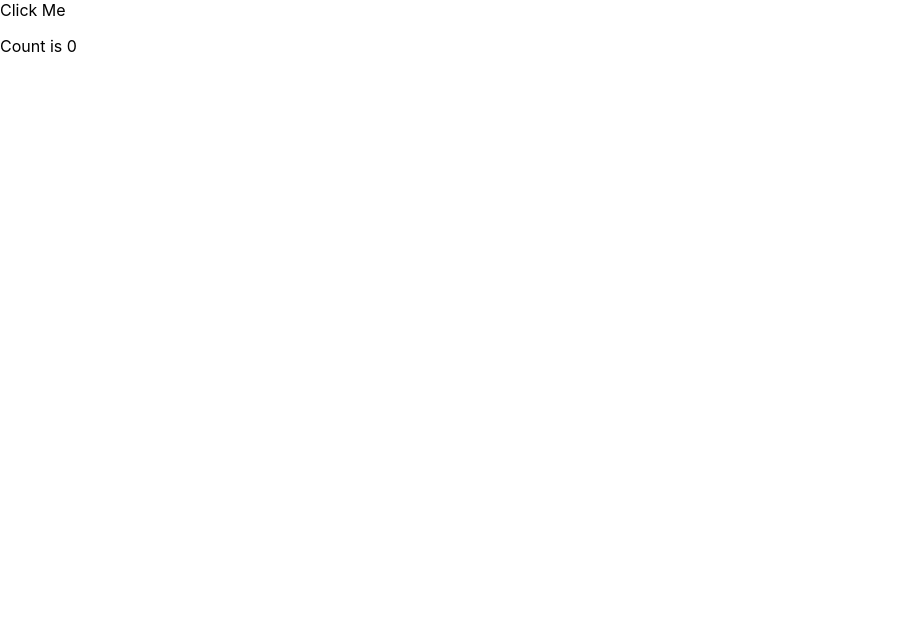
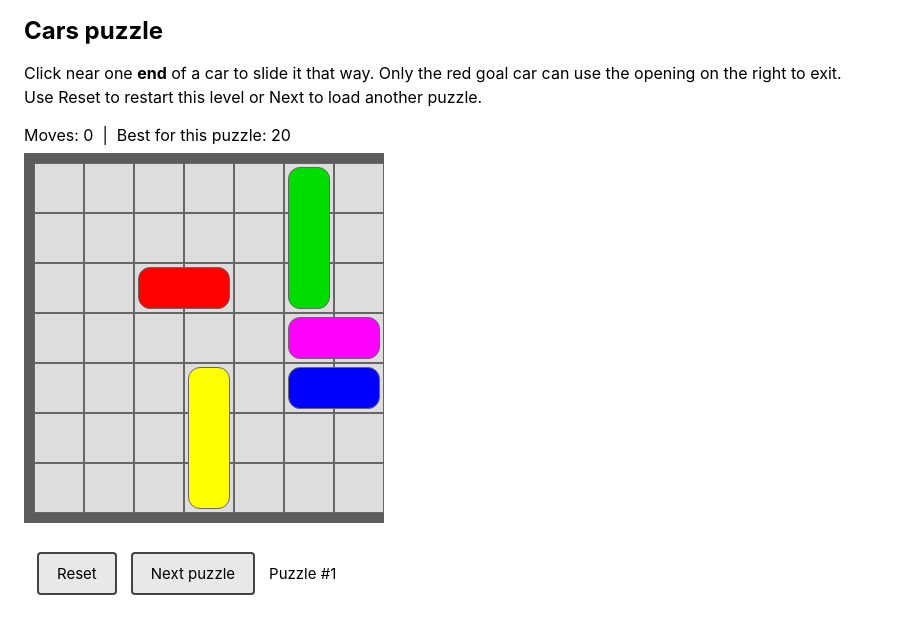
Before and after one commit to AbrahamL46/cars, a React (Create React App) app: page / in a window 1280 px wide. Shown: the top 634 px of the page, without its empty margins (0-903 px from the left). Built offline with nearby package versions, Linux system fonts and the light colour scheme.

Commit message:
Implement playable Cars puzzle with controls, scoring, and win overlay

```diff
--- a/src/App.js
+++ b/src/App.js
@@ -1,29 +1,34 @@
 import React, { Component } from 'react';
 import BoardView from './components/BoardView.jsx';
 
-class App extends Component
-{
-
-  constructor(props)
-  {
+class App extends Component {
+  constructor(props) {
     super(props);
-    this.state = {counter:0};
-    this.bumpCount = this.bumpCount.bind(this);
+    this.state = { counter: 0 };
+    this.onBoardUpdate = this.onBoardUpdate.bind(this);
+    props.cars.setRedrawCallback(this.onBoardUpdate);
   }
 
-  bumpCount()
-  {
-    let next = this.state.counter + 1;
-    this.setState({counter:next});
+  onBoardUpdate(counter) {
+    this.setState({ counter });
   }
 
-  render()
-  {
-    return (<div>
-      <div onClick={this.bumpCount}>Click Me</div>
-      <p> Count is {this.state.counter} </p>
-    </div>);
+  render() {
+    return (
+      <div className="App" style={{ padding: '16px 24px' }}>
+        <h1 style={{ fontSize: '24px', marginTop: 0 }}>Cars puzzle</h1>
+        <p style={{ maxWidth: '52rem', lineHeight: 1.5 }}>
+          Click near one <strong>end</strong> of a car to slide it that way. Only the red goal
+          car can use the opening on the right to exit. Use Reset to restart this level or Next
+          to load another puzzle.
+        </p>
+        <BoardView
+          cars={this.props.cars}
+          counter={this.state.counter}
+        />
+      </div>
+    );
   }
-};
+}
 
 export default App;
--- a/src/components/BoardView.jsx
+++ b/src/components/BoardView.jsx
@@ -1,62 +1,120 @@
 // src/components/BoardView.jsx
-import React, {Component} from 'react';
-import {WID, HGT, GRID, WALL} from '../utils/constants.js';
+import React, { Component } from 'react';
+import { WID, HGT, GRID } from '../utils/constants.js';
 import Square from './Square.jsx';
 import CarView from './CarView.jsx';
+import ButtonView from './ButtonView.jsx';
+import YouWon from './YouWon.jsx';
 
-class BoardView extends Component
-{
-    render()
-    {
-        //Width and height of the board area, then the style
+const WALL_BORDER = 10;
+
+class BoardView extends Component {
+  constructor(props) {
+    super(props);
+    this.handleReset = this.handleReset.bind(this);
+    this.handleNext = this.handleNext.bind(this);
+  }
+
+  handleReset() {
+    this.props.cars.resetPuzzle();
+  }
+
+  handleNext() {
+    this.props.cars.nextPuzzle();
+  }
+
+  render() {
     const bWid = WID * GRID;
     const bHgt = HGT * GRID;
-        const bStyle =
-        {
-            top: WALL,
-            left: WALL,
+    const cars = this.props.cars;
+
+    const boardStyle = {
+      position: 'relative',
       width: bWid,
       height: bHgt,
-            position: 'absolute'
+      background: '#222',
     };
 
-        //Make a list of things to fill the board:
-        let list = [];
+    const wallWrap = {
+      position: 'relative',
+      display: 'inline-block',
+      border: `${WALL_BORDER}px solid #5c5c5c`,
+      borderRight: 'none',
+      verticalAlign: 'top',
+    };
+
+    const list = [];
     let key = 1;
-        for (let x = 0; x < WID; x++)
-        {
-            let cx = x * GRID;
-            for (let y = 0; y < HGT; y++)
-            {
-                let cy = y * GRID;
+    for (let x = 0; x < WID; x++) {
+      const cx = x * GRID;
+      for (let y = 0; y < HGT; y++) {
+        const cy = y * GRID;
         list.push(<Square key={key++} x={cx} y={cy} />);
       }
     }
 
-        const cars = this.props.cars;
     const num = cars.getNumCars();
-        for (let i = 0; i < num; i++)
-        {
+    for (let i = 0; i < num; i++) {
       const { id, x, y, ncols, nrows, color } = cars.getCar(i);
-
       list.push(
         <CarView
           key={key++}
-                    x={x*GRID}
-                    y={y*GRID}
-                    wid={ncols*GRID}
-                    hgt={nrows*GRID}
+          x={x * GRID}
+          y={y * GRID}
+          wid={ncols * GRID}
+          hgt={nrows * GRID}
           color={color}
           idNum={id}
-                    cars={this.props.cars}
+          cars={cars}
         />
       );
     }
 
-        return (
-            <div style={bStyle}>{list}</div>
-        )
-    };
+    const statsStyle = {
+      marginTop: '12px',
+      marginBottom: '8px',
+      fontSize: '16px',
     };
 
+    const tableStyle = {
+      marginTop: '16px',
+      borderCollapse: 'separate',
+      borderSpacing: '12px',
+    };
+
+    return (
+      <div>
+        <div style={statsStyle}>
+          Moves: {cars.getNumMoves()} &nbsp;|&nbsp; Best for this puzzle:{' '}
+          {cars.getBestNumMoves()}
+        </div>
+
+        <div style={wallWrap}>
+          <div style={boardStyle} data-board-version={this.props.counter}>
+            {cars.hasWon() ? <YouWon /> : null}
+            {list}
+          </div>
+        </div>
+
+        <table style={tableStyle}>
+          <tbody>
+            <tr>
+              <td>
+                <ButtonView label="Reset" onClick={this.handleReset} />
+              </td>
+              <td>
+                <ButtonView label="Next puzzle" onClick={this.handleNext} />
+              </td>
+              <td style={{ verticalAlign: 'middle', fontSize: '15px' }}>
+                Puzzle #{cars.getPuzzleNumber()}
+                {cars.hasWon() ? ' — solved; Next loads another puzzle.' : ''}
+              </td>
+            </tr>
+          </tbody>
+        </table>
+      </div>
+    );
+  }
+}
+
 export default BoardView;
--- /dev/null
+++ b/src/components/ButtonView.jsx
@@ -0,0 +1,22 @@
+import React, { Component } from 'react';
+
+class ButtonView extends Component {
+  render() {
+    const btn = {
+      padding: '10px 18px',
+      border: '2px solid #444',
+      borderRadius: '4px',
+      background: '#e8e8e8',
+      cursor: 'pointer',
+      fontSize: '15px',
+      fontFamily: 'inherit',
+    };
+    return (
+      <button type="button" style={btn} onClick={this.props.onClick}>
+        {this.props.label}
+      </button>
+    );
+  }
+}
+
+export default ButtonView;
--- a/src/components/CarView.jsx
+++ b/src/components/CarView.jsx
@@ -1,18 +1,37 @@
 // src/components/CarView.jsx
-import React, {Component} from 'react';
+import React, { Component } from 'react';
 import { CAR_RAD, CAR_PAD } from '../utils/constants.js';
 
 // This component expects the props:
-    // x, y -- upper left corner of the component
-    // wid, hgt -- size of the component
-    // color -- color of the component
-class CarView extends Component
-{
-    render()
-    {
-        // The style to use for the component
-        const myStyle =
-        {
+//     x, y -- upper left corner of the component
+//     wid, hgt -- size of the component
+//     color -- color of the component
+//     idNum -- car id for game logic
+//     cars -- carsGame instance
+class CarView extends Component {
+  constructor(props) {
+    super(props);
+    this.handleClick = this.handleClick.bind(this);
+  }
+
+  handleClick(e) {
+    const el = e.currentTarget;
+    const ox = e.nativeEvent.offsetX;
+    const oy = e.nativeEvent.offsetY;
+    const w = el.clientWidth;
+    const h = el.clientHeight;
+    const horizontal = this.props.wid >= this.props.hgt;
+    let dir;
+    if (horizontal) {
+      dir = ox < w / 2 ? 3 : 2;
+    } else {
+      dir = oy < h / 2 ? 0 : 1;
+    }
+    this.props.cars.moveCar(this.props.idNum, dir);
+  }
+
+  render() {
+    const myStyle = {
       top: this.props.y + CAR_PAD,
       left: this.props.x + CAR_PAD,
       width: this.props.wid - 2 * CAR_PAD - 2,
@@ -22,9 +41,11 @@ class CarView extends Component
       borderColor: '#666666',
       borderStyle: 'solid',
       borderRadius: CAR_RAD,
-            position: 'absolute'
+      position: 'absolute',
+      zIndex: 2,
+      cursor: 'pointer',
     };
-        return ( <div style={myStyle}></div>);
+    return <div style={myStyle} onClick={this.handleClick} />;
   }
 }
 export default CarView;
--- a/src/components/Square.jsx
+++ b/src/components/Square.jsx
@@ -19,7 +19,8 @@ class Square extends Component
                 borderWidth: 1,
                 borderColor: '#666666',
                 borderStyle: 'solid',
-                position: 'absolute'
+                position: 'absolute',
+                zIndex: 1
         };
         return ( <div style={myStyle} /> );
 
--- /dev/null
+++ b/src/components/YouWon.jsx
@@ -0,0 +1,37 @@
+import React, { Component } from 'react';
+
+class YouWon extends Component {
+  render() {
+    const overlay = {
+      position: 'absolute',
+      left: 0,
+      top: 0,
+      right: 0,
+      bottom: 0,
+      display: 'flex',
+      alignItems: 'center',
+      justifyContent: 'center',
+      background: 'rgba(30, 80, 40, 0.4)',
+      zIndex: 20,
+      pointerEvents: 'none',
+    };
+    const card = {
+      background: '#fffef5',
+      padding: '20px 28px',
+      borderRadius: '8px',
+      border: '3px solid #2a7',
+      boxShadow: '0 6px 24px rgba(0,0,0,0.25)',
+      fontSize: '22px',
+      fontWeight: 700,
+      color: '#163',
+      textAlign: 'center',
+    };
+    return (
+      <div style={overlay}>
+        <div style={card}>You won!</div>
+      </div>
+    );
+  }
+}
+
+export default YouWon;
--- a/src/index.js
+++ b/src/index.js
@@ -1,13 +1,13 @@
 import React from 'react';
 import ReactDOM from 'react-dom/client';
 import './index.css';
-import App from './App';
+import Game from './containers/Game';
 import reportWebVitals from './reportWebVitals';
 
 const root = ReactDOM.createRoot(document.getElementById('root'));
 root.render(
   <React.StrictMode>
-    <App />
+    <Game />
   </React.StrictMode>
 );
 
```
Also changed, not shown: 1 other file (tests, documents, lock files or other folders). Lines whose indentation alone changed are shown as unchanged.
